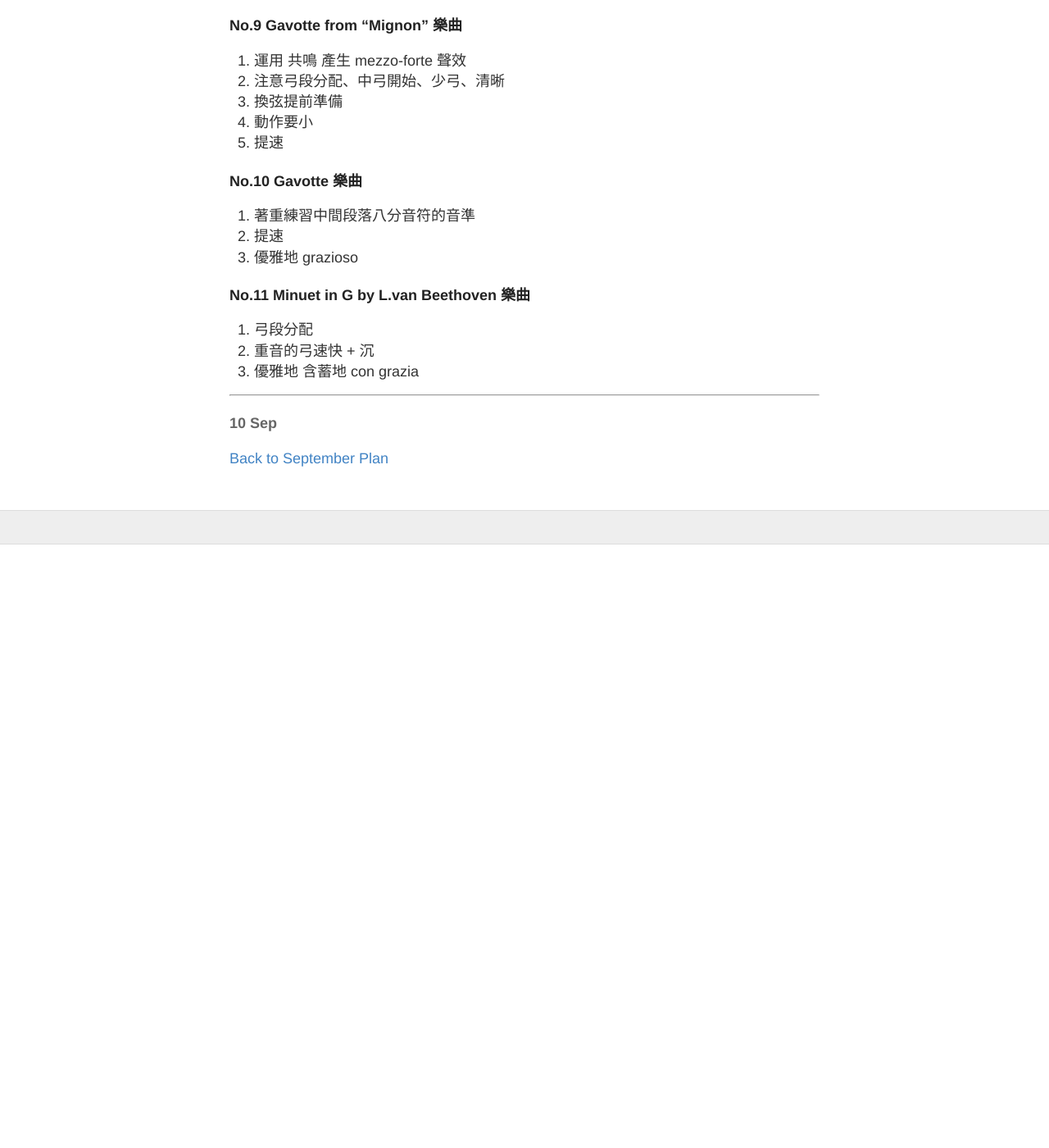
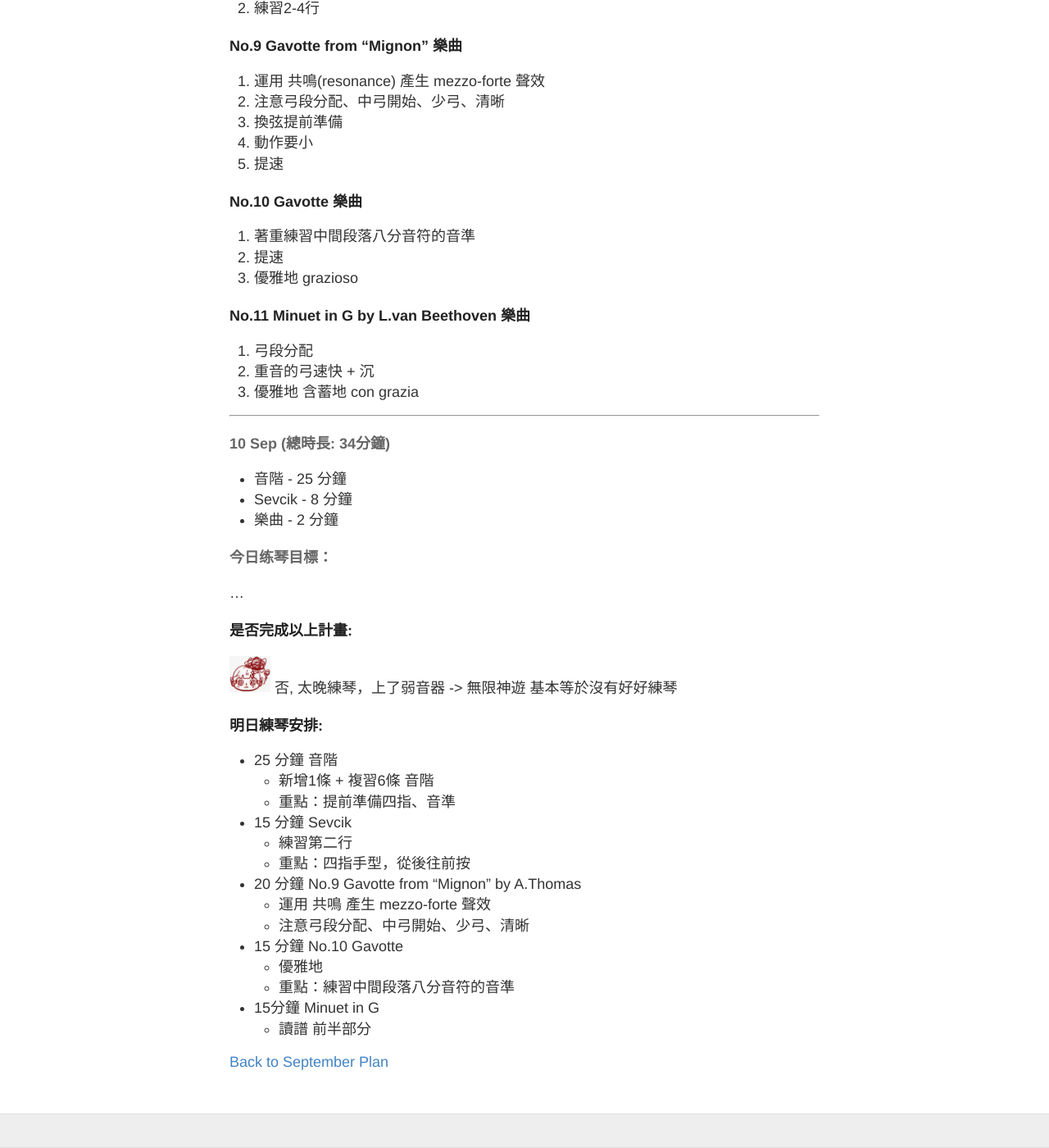
Before and after one commit to catherinessssss/catherinessssss.github.io, a Jekyll site: the page built from violin_practice_plan/september/week2-practice.md, in a window 1280 px wide and 1400 px high, scrolled down 494 px. Shown: the whole window at 82% size. Built offline with Jekyll 4.4.1, drawn with Linux system fonts in a browser that asks for light colours; before the commit the page ends 1158 px from its top, so only the background shows below that.

Commit message:
update 9.10 plan

```diff
--- a/violin_practice_plan/september/week2-practice.md
+++ b/violin_practice_plan/september/week2-practice.md
@@ -15,14 +15,15 @@ permalink: /violin_practice_plan/september/week2/
 
 ##### 作業
 ###### Scales
-   1. 再新增1升1降，共8條
+   1. 提前準備四指
+   2. 再新增1升1降，共8條
 
 ###### Sevcik
    1. 手型、從4指往前按
    2. 練習2-4行
 
 ###### No.9 Gavotte from "Mignon" 樂曲
-   1. 運用 共鳴 產生 mezzo-forte 聲效
+   1. 運用 共鳴(resonance) 產生 mezzo-forte 聲效
    2. 注意弓段分配、中弓開始、少弓、清晰
    3. 換弦提前準備
    4. 動作要小
@@ -38,12 +39,43 @@ permalink: /violin_practice_plan/september/week2/
    2. 重音的弓速快 + 沉
    3. 優雅地 含蓄地 con grazia
 
+
 ---
-#### 10 Sep
 
 
+#### 10 Sep (總時長: 34分鐘)
+* 音階 - 25 分鐘
+* Sevcik - 8 分鐘
+* 樂曲 - 2 分鐘
+
+#### 今日练琴目標：
+...
+
+##### 是否完成以上計畫:
+
+<img src="{{ '/assets/images/thinking.png' | relative_url }}" alt="..." width="50px" >
+否, 太晚練琴，上了弱音器 -> 無限神遊 基本等於沒有好好練琴
 
 
+##### 明日練琴安排:
+- 25 分鐘 音階
+   - 新增1條 + 複習6條 音階
+   - 重點：提前準備四指、音準
+
+- 15 分鐘 Sevcik
+   - 練習第二行
+   - 重點：四指手型，從後往前按
+
+- 20 分鐘 No.9 Gavotte from "Mignon" by A.Thomas
+   - 運用 共鳴 產生 mezzo-forte 聲效
+   - 注意弓段分配、中弓開始、少弓、清晰
+
+- 15 分鐘 No.10 Gavotte
+  - 優雅地
+  - 重點：練習中間段落八分音符的音準
+
+- 15分鐘 Minuet in G
+  - 讀譜 前半部分
 
 
 <a href="{{ '/violin_practice_plan/september/' | relative_url }}">Back to September Plan</a>
```
Also changed, not shown: assets/images/thinking.png (added), 3 other files.
